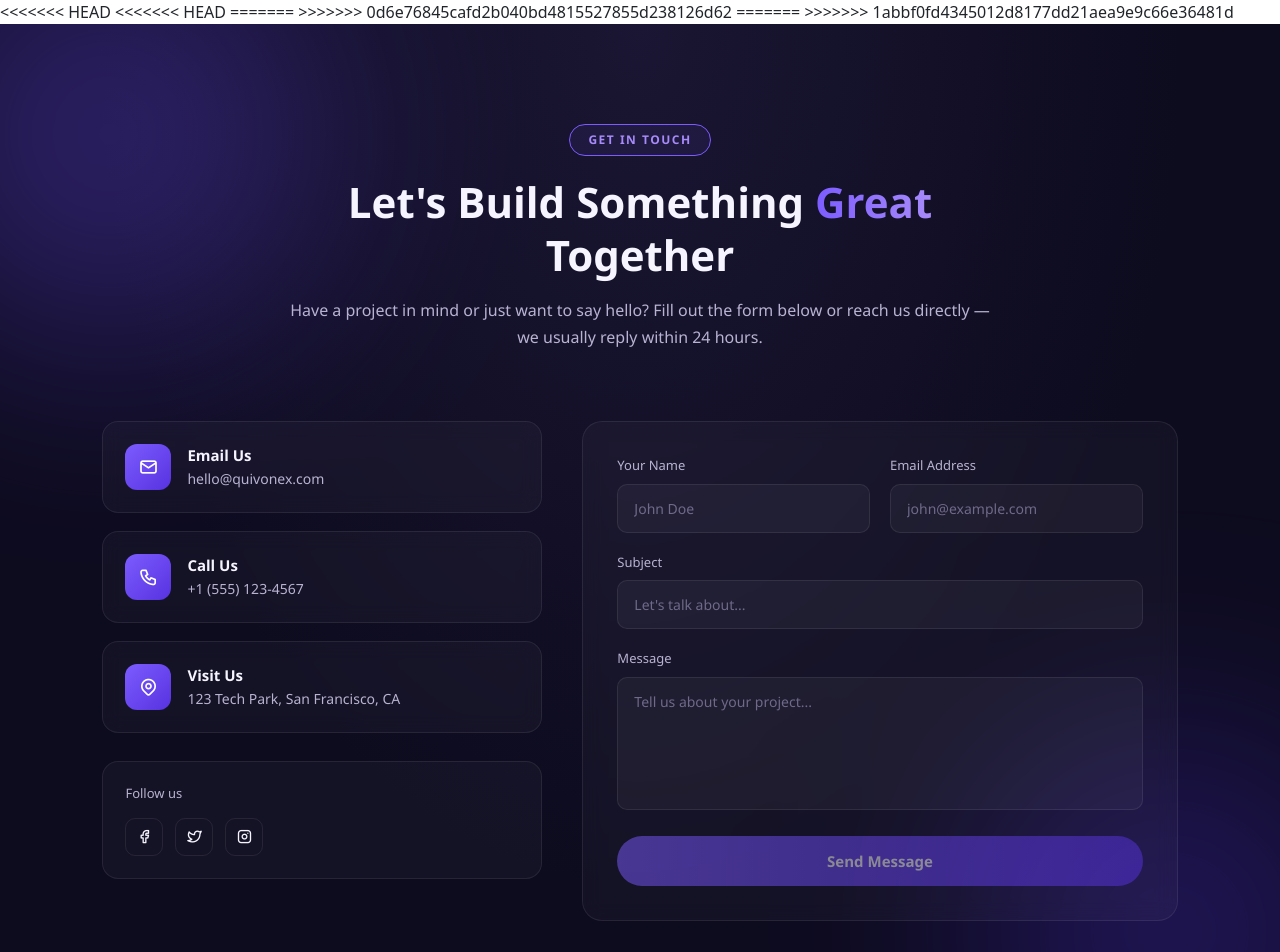
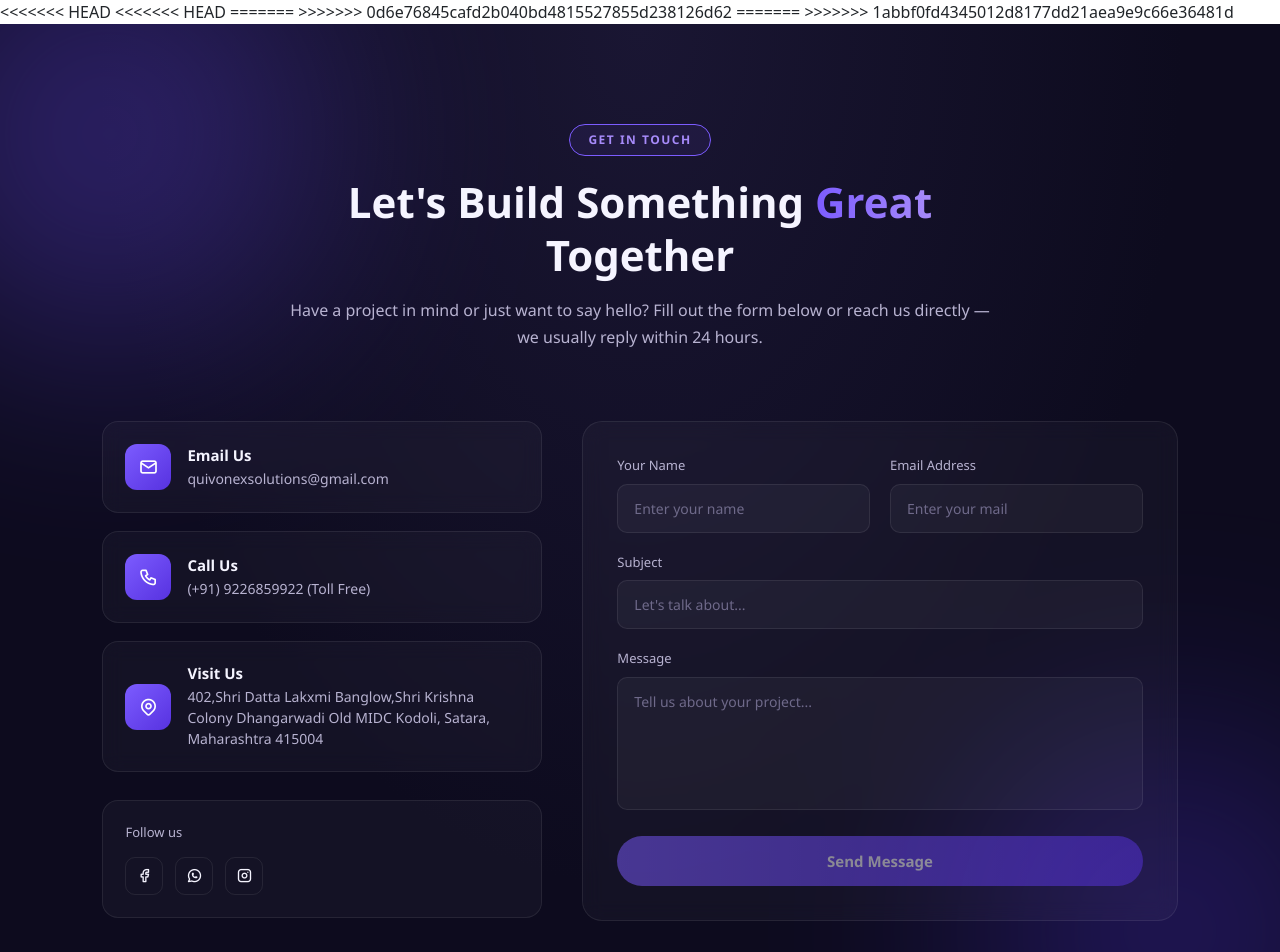
Before and after one commit to shreyasutar24/quivonexdemo, an Angular app: page /contact in a window 1280 px wide. Shown: the top 952 px of the page. Built offline with nearby package versions, Linux system fonts and the light colour scheme.

Commit message:
contact section

```diff
--- a/src/app/contact/contact.html
+++ b/src/app/contact/contact.html
@@ -30,7 +30,8 @@
             <div class="social-block">
                 <p class="social-label">Follow us</p>
                 <div class="social-icons">
-                    <a href="#" class="social-btn" *ngFor="let social of socials">
+                    <a [href]="social.url" target="_blank" rel="noopener noreferrer" class="social-btn"
+                        *ngFor="let social of socials">
                         <i class="ti {{ social.icon }}"></i>
                     </a>
                 </div>
@@ -44,11 +45,11 @@
                 <div class="form-row">
                     <div class="form-group">
                         <label for="name">Your Name</label>
-                        <input id="name" type="text" formControlName="name" placeholder="John Doe" />
+                        <input id="name" type="text" formControlName="name" placeholder="Enter your name" />
                     </div>
                     <div class="form-group">
                         <label for="email">Email Address</label>
-                        <input id="email" type="email" formControlName="email" placeholder="john@example.com" />
+                        <input id="email" type="email" formControlName="email" placeholder="Enter your mail" />
                     </div>
                 </div>
 
--- a/src/app/contact/contact.ts
+++ b/src/app/contact/contact.ts
@@ -16,15 +16,16 @@ export class Contact {
   contactForm!: FormGroup;
 
   contactInfo = [
-    { title: 'Email Us', value: 'hello@quivonex.com', icon: 'ti-mail' },
-    { title: 'Call Us', value: '+1 (555) 123-4567', icon: 'ti-phone' },
-    { title: 'Visit Us', value: '123 Tech Park, San Francisco, CA', icon: 'ti-map-pin' }
+    { title: 'Email Us', value: 'quivonexsolutions@gmail.com', icon: 'ti-mail' },
+    { title: 'Call Us', value: '(+91) 9226859922 (Toll Free)', icon: 'ti-phone' },
+    { title: 'Visit Us', value: '402,Shri Datta Lakxmi Banglow,Shri Krishna Colony Dhangarwadi Old MIDC Kodoli, Satara, Maharashtra 415004', icon: 'ti-map-pin' }
   ];
 
-  socials = [
-    { icon: 'ti-brand-facebook' },
-    { icon: 'ti-brand-twitter' },
-    { icon: 'ti-brand-instagram' }
+  socials: { icon: string; url: string }[] = [
+    { icon: 'ti-brand-facebook', url: 'https://www.facebook.com/people/Quivonex-Solutions/61588563381546/' },
+    { icon: 'ti-brand-whatsapp', url: 'https://api.whatsapp.com/send/?phone=919226859922&text&type=phone_number&app_absent=0' },
+    { icon: 'ti-brand-instagram', url: 'https://www.instagram.com/qnxsolutions/' }
+
   ];
 
   constructor(private fb: FormBuilder) {
```
